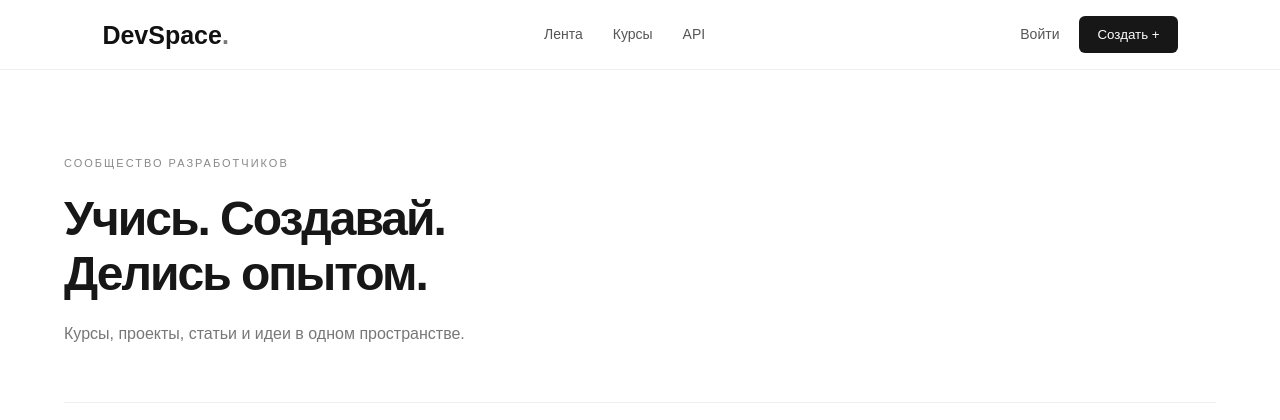
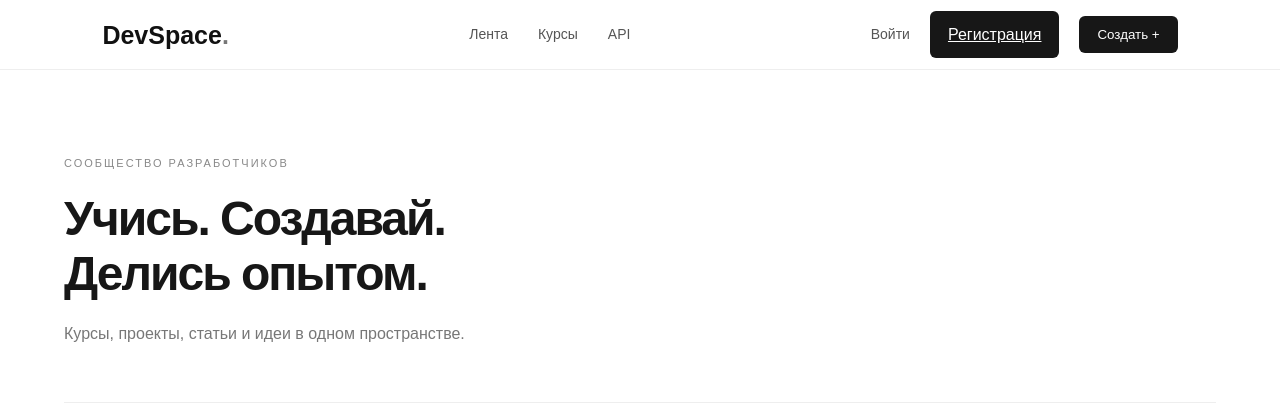
Before and after one commit to Magomedova799/-, a FastAPI app: page / in a window 1280 px wide. Shown: the top 420 px of the page. Run offline with FastAPI, Linux system fonts and the light colour scheme; tables that the repository leaves empty hold one stand-in row (values such as "Sample post"); data that the repository does not hold is empty; parts of the project's set-up code (start-up, migrations or seed data) failed here and were passed over.

Commit message:
Connect homepage navigation to auth and create pages

```diff
--- a/templates/index.html
+++ b/templates/index.html
@@ -19,6 +19,7 @@
 
     <div class="header-actions">
         <a href="/login" class="login-link">Войти</a>
+        <a href="/register" class="create-button">Регистрация</a>
         <button class="create-button" onclick="openCreateMenu()">Создать +</button>
     </div>
 </header>
```
